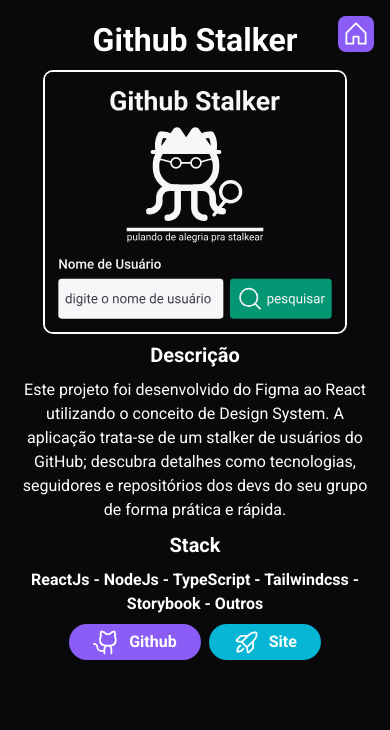
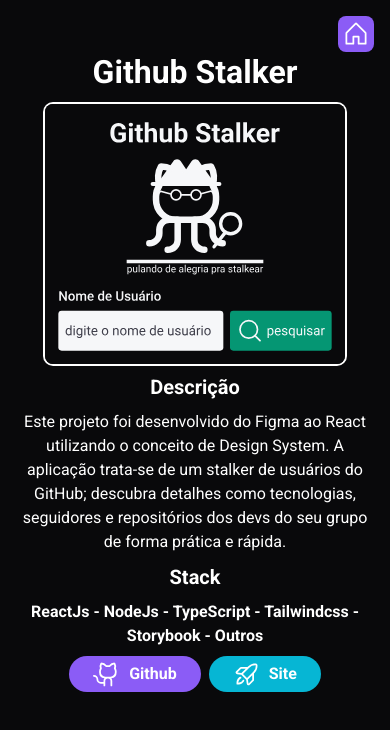
Before and after one commit to cemgthedev/Portfolio, a Next.js app in the folder app/: page /portfolio in a window 390 px wide. Shown: the top 730 px of the page. Built offline with nearby package versions, Linux system fonts and the light colour scheme.

Commit message:
refactor: melhorando responsividade do botão de home em portfólio

```diff
--- a/app/src/app/portfolio/page.tsx
+++ b/app/src/app/portfolio/page.tsx
@@ -15,7 +15,7 @@ export default function Portfolio() {
       <CustomLink href={'/'} className='absolute top-4 right-4 z-[999]'>
         <IconHome size={28} />
       </CustomLink>
-      <Card className="min-h-full snap-start w-full animate-top p-4 sm:p-8" dark>
+      <Card className="min-h-full snap-start w-full animate-top px-4 py-12" dark>
         <Heading size="lg">Github Stalker</Heading>
         <Figure>
           <Image
```
